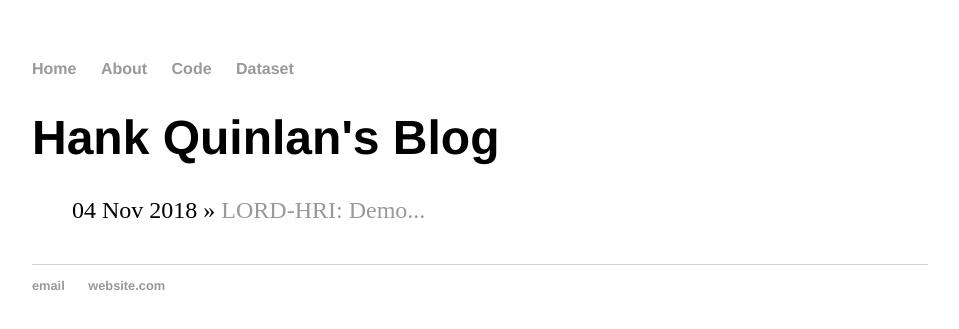
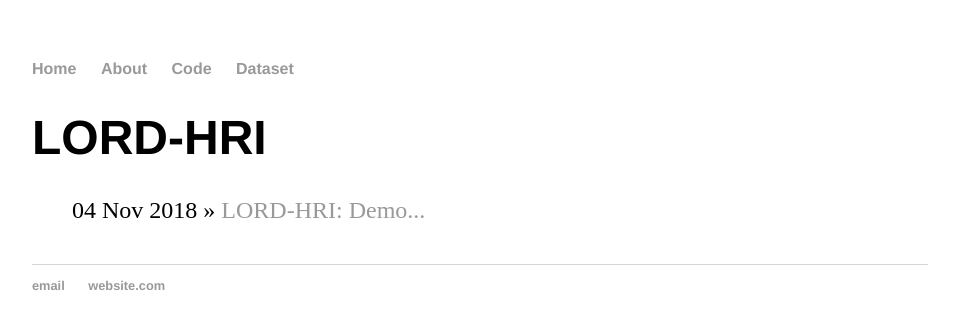
Before and after one commit to stwklu/lords-hri.github.io, a Jekyll site: the page built from blog/index.html, in a window 1280 px wide. Shown: the top 329 px of the page, without its empty margins (160-1119 px from the left). Built offline with Jekyll 4.4.1, drawn with Linux system fonts in a browser that asks for light colours.

Commit message:
Update index.html

```diff
--- a/blog/index.html
+++ b/blog/index.html
@@ -1,6 +1,6 @@
 ---
 layout: default
-title: Hank Quinlan's Blog
+title: LORD-HRI
 ---
 	<h1>{{ page.title }}</h1>
 	<ul class="posts">
```
